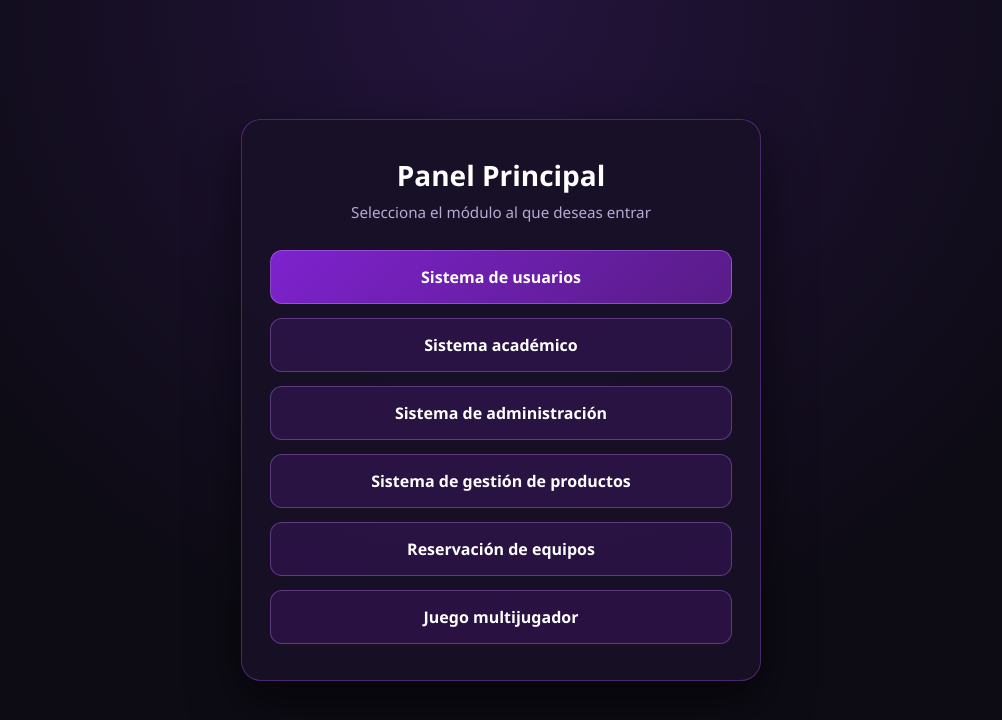
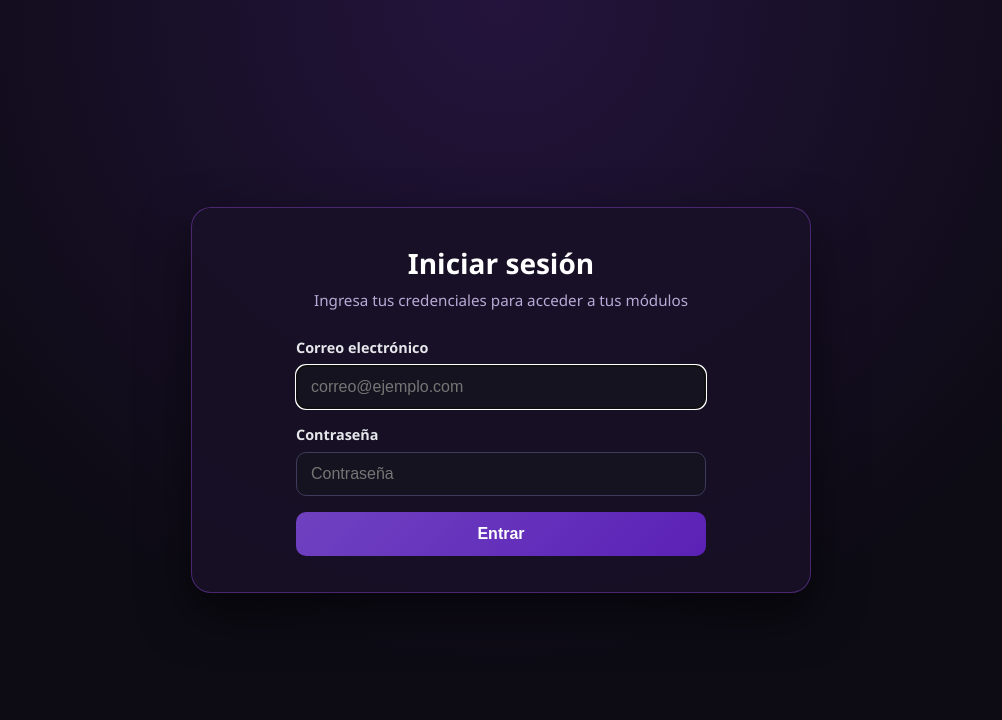
Before and after one commit to ruthitzelmorales84-star/sistema-de-usuarios-r, a Laravel app: page / in a window 1280 px wide. Shown: the top 720 px of the page, without its empty margins (139-1141 px from the left). Run offline with Laravel 12, Linux system fonts and the light colour scheme.

Commit message:
cambios avanzados generales

```diff
--- a/app/Http/Controllers/ComputerReservationController.php
+++ b/app/Http/Controllers/ComputerReservationController.php
@@ -66,7 +66,7 @@ class ComputerReservationController extends Controller
 
     public function reserve(Request $request, Computer $computer)
     {
-        if (! in_array($request->user()->role, ['estudiante', 'alumno'], true)) {
+        if ($request->user()->role !== 'estudiante') {
             abort(403, 'Solo los estudiantes pueden reservar equipos.');
         }
 
--- a/database/seeders/DatabaseSeeder.php
+++ b/database/seeders/DatabaseSeeder.php
@@ -20,7 +20,7 @@ class DatabaseSeeder extends Seeder
             ['name' => 'Administrador', 'email' => 'admin@example.com', 'role' => 'admin'],
             ['name' => 'Empleado', 'email' => 'empleado@example.com', 'role' => 'empleado'],
             ['name' => 'Profesor', 'email' => 'profesor@example.com', 'role' => 'profesor'],
-            ['name' => 'Alumno', 'email' => 'alumno@example.com', 'role' => 'alumno'],
+            ['name' => 'Estudiante', 'email' => 'alumno@example.com', 'role' => 'estudiante'],
             ['name' => 'Estudiante', 'email' => 'estudiante@example.com', 'role' => 'estudiante'],
             ['name' => 'Jugador', 'email' => 'jugador@example.com', 'role' => 'jugador'],
         ];
--- a/resources/views/academic/index.blade.php
+++ b/resources/views/academic/index.blade.php
@@ -91,7 +91,7 @@
             } elseif ($sessionRole && $sessionRole !== 'profesor') {
                 $currentRole = $sessionRole;
             } else {
-                $currentRole = $currentUser?->role ?? 'alumno';
+                $currentRole = $currentUser?->role ?? 'estudiante';
             }
         @endphp
 
--- a/resources/views/home.blade.php
+++ b/resources/views/home.blade.php
@@ -24,7 +24,7 @@
 
         .panel {
             width: 100%;
-            max-width: 520px;
+            max-width: 620px;
             background: rgba(24, 17, 38, 0.92);
             border: 1px solid rgba(168, 85, 247, 0.35);
             border-radius: 20px;
@@ -52,6 +52,34 @@
             gap: 14px;
         }
 
+        .login-form {
+            max-width: 410px;
+            margin: 0 auto;
+            text-align: left;
+        }
+
+        .form-group {
+            margin-bottom: 16px;
+        }
+
+        label {
+            display: block;
+            margin-bottom: 8px;
+            color: #e5e7eb;
+            font-size: 0.9rem;
+            font-weight: 600;
+        }
+
+        input {
+            width: 100%;
+            padding: 12px 14px;
+            border: 1px solid #3f3b5c;
+            border-radius: 10px;
+            background: #14131f;
+            color: #f3f4f6;
+            font-size: 1rem;
+        }
+
         .btn-module {
             display: flex;
             align-items: center;
@@ -74,6 +102,36 @@
             box-shadow: 0 10px 24px rgba(147, 51, 234, 0.35);
         }
 
+        .btn-submit,
+        .btn-logout {
+            width: 100%;
+            padding: 13px 18px;
+            border: 0;
+            border-radius: 10px;
+            background: linear-gradient(135deg, #6f42c1 0%, #5b21b6 100%);
+            color: #ffffff;
+            font-size: 1rem;
+            font-weight: 600;
+            cursor: pointer;
+        }
+
+        .btn-logout {
+            background: rgba(220, 38, 38, 0.22);
+            border: 1px solid rgba(248, 113, 113, 0.45);
+            color: #fecaca;
+        }
+
+        .alert-error {
+            margin: 0 auto 18px;
+            max-width: 410px;
+            padding: 12px 14px;
+            border: 1px solid rgba(248, 113, 113, 0.45);
+            border-radius: 10px;
+            background: rgba(220, 38, 38, 0.16);
+            color: #fca5a5;
+            text-align: left;
+        }
+
         .btn-secondary {
             background: rgba(126, 34, 206, 0.18);
             border: 1px solid rgba(192, 132, 252, 0.35);
@@ -86,17 +144,79 @@
 </head>
 <body>
     <main class="panel">
+        @auth
+            @php($currentUser = auth()->user())
             <h1>Panel Principal</h1>
-        <p class="subtitle">Selecciona el módulo al que deseas entrar</p>
+            <p class="subtitle">Hola, {{ $currentUser->name }}. Selecciona un módulo disponible para tu rol ({{ $currentUser->role }}).</p>
 
             <div class="actions">
-            <a href="{{ url('/sistema-usuarios') }}" class="btn-module">Sistema de usuarios</a>
+                @if($currentUser->role === 'admin')
+                    <a href="{{ route('modules.users') }}" class="btn-module">Sistema de usuarios</a>
                     <a href="{{ route('modules.academic') }}" class="btn-module btn-secondary">Sistema académico</a>
-            <a href="{{ url('/sistema-administracion') }}" class="btn-module btn-secondary">Sistema de administración</a>
+                    <a href="{{ route('modules.admin') }}" class="btn-module btn-secondary">Sistema de administración</a>
                     <a href="{{ route('products.index') }}" class="btn-module btn-secondary">Sistema de gestión de productos</a>
                     <a href="{{ route('reservations.index') }}" class="btn-module btn-secondary">Reservación de equipos</a>
-            <a href="{{ url('/juego-multijugador') }}" class="btn-module btn-secondary">Juego multijugador</a>
+                    <a href="{{ route('multiplayer.index') }}" class="btn-module btn-secondary">Juego multijugador</a>
+                @elseif($currentUser->role === 'empleado')
+                    <a href="{{ route('modules.users') }}" class="btn-module">Sistema de usuarios</a>
+                    <a href="{{ route('products.index') }}" class="btn-module btn-secondary">Sistema de gestión de productos</a>
+                @elseif($currentUser->role === 'profesor')
+                    <a href="{{ route('modules.academic') }}" class="btn-module">Sistema académico</a>
+                @elseif($currentUser->role === 'estudiante')
+                    <a href="{{ route('modules.academic') }}" class="btn-module">Sistema académico</a>
+                    <a href="{{ route('reservations.index') }}" class="btn-module btn-secondary">Reservación de equipos</a>
+                @elseif($currentUser->role === 'jugador')
+                    <a href="{{ route('multiplayer.index') }}" class="btn-module">Juego multijugador</a>
+                @else
+                    <p class="subtitle">Tu cuenta aún no tiene módulos asignados.</p>
+                @endif
+
+                <form action="{{ route('logout') }}" method="POST">
+                    @csrf
+                    <button type="submit" class="btn-logout">Cerrar sesión</button>
+                </form>
             </div>
+        @else
+            <h1>Iniciar sesión</h1>
+            <p class="subtitle">Ingresa tus credenciales para acceder a tus módulos</p>
+
+            @if($errors->any())
+                <div class="alert-error" role="alert">
+                    @foreach($errors->all() as $error)
+                        <div>{{ $error }}</div>
+                    @endforeach
+                </div>
+            @endif
+
+            <form class="login-form" method="POST" action="{{ route('login.attempt') }}">
+                @csrf
+                <div class="form-group">
+                    <label for="email">Correo electrónico</label>
+                    <input
+                        id="email"
+                        type="email"
+                        name="email"
+                        value="{{ old('email') }}"
+                        placeholder="correo@ejemplo.com"
+                        autocomplete="username"
+                        required
+                        autofocus
+                    >
+                </div>
+                <div class="form-group">
+                    <label for="password">Contraseña</label>
+                    <input
+                        id="password"
+                        type="password"
+                        name="password"
+                        placeholder="Contraseña"
+                        autocomplete="current-password"
+                        required
+                    >
+                </div>
+                <button type="submit" class="btn-submit">Entrar</button>
+            </form>
+        @endauth
     </main>
 </body>
 </html>
--- a/resources/views/reservations/index.blade.php
+++ b/resources/views/reservations/index.blade.php
@@ -47,7 +47,7 @@
                     <td>{{ $computer->description ?? '-' }}</td>
                     <td>{{ $computer->status === 'available' ? 'Disponible' : 'Reservado' }}</td>
                     <td>
-                        @if($computer->status === 'available' && in_array(auth()->user()->role, ['estudiante', 'alumno'], true))
+                        @if($computer->status === 'available' && auth()->user()->role === 'estudiante')
                             <form class="inline" method="POST" action="{{ route('reservations.reserve', $computer) }}">
                                 @csrf <button type="submit">Reservar</button>
                             </form>
--- a/resources/views/users/index.blade.php
+++ b/resources/views/users/index.blade.php
@@ -183,7 +183,9 @@
                         @if(in_array(auth()->user()?->role, ['admin', 'empleado'], true))
                             <td>
                                 <div class="actions-group">
-                                    <a href="{{ route('users.edit', $user->id) }}" class="btn btn-edit">Editar</a>
+                                    @if(auth()->user()?->role === 'admin' || $user->role !== 'admin')
+                                        <a href="{{ route('users.edit', $user->id) }}" class="btn btn-edit">Editar</a>
+                                    @endif
                                     @if(auth()->user()?->role === 'admin')
                                         <form action="{{ route('users.destroy', $user->id) }}" method="POST" onsubmit="return confirm('¿Deseas eliminar/deshabilitar este usuario?');">
                                             @csrf
--- a/routes/web.php
+++ b/routes/web.php
@@ -22,9 +22,9 @@ Route::get('/sistema-administracion', function (Request $request) {
     }
 
     return view('modules.admin');
-})->name('modules.admin');
+})->middleware('role:admin')->name('modules.admin');
 
-Route::middleware('auth')->prefix('juego-multijugador')->name('multiplayer.')->group(function () {
+Route::middleware(['auth', 'role:jugador,admin'])->prefix('juego-multijugador')->name('multiplayer.')->group(function () {
     Route::get('/', [TicTacToeController::class, 'index'])->name('index');
     Route::post('/crear', [TicTacToeController::class, 'create'])->middleware('role:jugador,admin')->name('create');
     Route::post('/{game}/unirse', [TicTacToeController::class, 'join'])->middleware('role:jugador,admin')->name('join');
@@ -40,11 +40,21 @@ Route::middleware('auth')->prefix('juego-multijugador')->name('multiplayer.')->g
 });
 
 Route::middleware('auth')->group(function () {
-    Route::get('/sistema-academico', [AcademicAccessController::class, 'chooseRole'])->name('modules.academic');
-    Route::post('/sistema-academico/alumno', [AcademicAccessController::class, 'enterStudent'])->name('academic.student.enter');
-    Route::get('/sistema-academico/profesor', [AcademicAccessController::class, 'showProfessorForm'])->name('academic.professor.form');
-    Route::post('/sistema-academico/profesor/enviar-codigo', [AcademicAccessController::class, 'sendProfessorCode'])->name('academic.professor.send');
-    Route::post('/sistema-academico/profesor/verificar', [AcademicAccessController::class, 'verifyProfessorCode'])->name('academic.professor.verify');
+    Route::get('/sistema-academico', [AcademicAccessController::class, 'chooseRole'])
+        ->middleware('role:admin,profesor,estudiante')
+        ->name('modules.academic');
+    Route::post('/sistema-academico/estudiante', [AcademicAccessController::class, 'enterStudent'])
+        ->middleware('role:admin,estudiante')
+        ->name('academic.student.enter');
+    Route::get('/sistema-academico/profesor', [AcademicAccessController::class, 'showProfessorForm'])
+        ->middleware('role:admin,profesor')
+        ->name('academic.professor.form');
+    Route::post('/sistema-academico/profesor/enviar-codigo', [AcademicAccessController::class, 'sendProfessorCode'])
+        ->middleware('role:admin,profesor')
+        ->name('academic.professor.send');
+    Route::post('/sistema-academico/profesor/verificar', [AcademicAccessController::class, 'verifyProfessorCode'])
+        ->middleware('role:admin,profesor')
+        ->name('academic.professor.verify');
 });
 
 Route::middleware(['auth', 'role:empleado,admin'])->prefix('productos')->name('products.')->group(function () {
@@ -66,25 +76,23 @@ Route::get('/verificacion-admin', [AuthController::class, 'showTwoFactorChalleng
 Route::post('/verificacion-admin', [AuthController::class, 'verifyTwoFactor'])->name('admin.2fa.verify');
 
 Route::middleware('auth')->prefix('reservaciones')->name('reservations.')->group(function () {
-    Route::get('/', [ComputerReservationController::class, 'index'])->name('index');
+    Route::get('/', [ComputerReservationController::class, 'index'])
+        ->middleware('role:admin,estudiante')
+        ->name('index');
     Route::middleware('role:admin')->group(function () {
         Route::post('/equipos', [ComputerReservationController::class, 'storeEquipment'])->name('equipment.store');
         Route::put('/equipos/{computer}', [ComputerReservationController::class, 'updateEquipment'])->name('equipment.update');
         Route::delete('/equipos/{computer}', [ComputerReservationController::class, 'destroyEquipment'])->name('equipment.destroy');
     });
-    Route::middleware('role:estudiante,alumno')->post('/equipos/{computer}/reservar', [ComputerReservationController::class, 'reserve'])->name('reserve');
-    Route::post('/{reservation}/cancelar', [ComputerReservationController::class, 'cancel'])->name('cancel');
+    Route::middleware('role:estudiante')->post('/equipos/{computer}/reservar', [ComputerReservationController::class, 'reserve'])->name('reserve');
+    Route::post('/{reservation}/cancelar', [ComputerReservationController::class, 'cancel'])
+        ->middleware('role:admin,estudiante')
+        ->name('cancel');
 });
 
 Route::middleware(['auth', 'role:admin'])->prefix('admin')->name('admin.')->group(function () {
     Route::get('/dashboard', function () {
         return view('dashboards.admin');
-    })->name('dashboard');
-});
-
-Route::middleware(['auth', 'role:empleado,admin'])->prefix('empleado')->name('empleado.')->group(function () {
-    Route::get('/dashboard', function () {
-        return view('dashboards.empleado');
     })->name('dashboard');
 });
 
@@ -98,7 +106,7 @@ Route::get('/sistema-usuarios', function (Request $request) {
     }
 
     return view('modules.users');
-})->name('modules.users');
+})->middleware(['auth', 'role:empleado,admin'])->name('modules.users');
 
 Route::get('/users', function (Request $request) {
     if (! Auth::check()) {
@@ -144,7 +152,7 @@ Route::middleware('auth')->get('/academic', function (Request $request) {
         return app(AcademicRecordController::class)->index($request);
     }
 
-    if ($sessionRole === 'alumno' || in_array($userRole, ['profesor', 'alumno', 'estudiante'], true)) {
+    if ($sessionRole === 'estudiante' || in_array($userRole, ['profesor', 'estudiante'], true)) {
         return app(AcademicRecordController::class)->index($request);
     }
 
```
Also changed, not shown: app/Http/Controllers/AcademicAccessController.php (+6 -6 lines), app/Http/Controllers/AcademicRecordController.php (+6 -6 lines), app/Http/Controllers/AuthController.php (+6 -16 lines), app/Http/Controllers/UserController.php (+29 -2 lines), resources/views/academic/role-select.blade.php (+10 -6 lines), resources/views/users/create.blade.php (+5 -6 lines), resources/views/users/edit.blade.php (+15 -9 lines), tests/Feature/ComplianceTest.php (+162 -2 lines), database/migrations/2026_11_22_190000_normalize_alumno_role_to_estudiante.php (added). Lines whose indentation alone changed are shown as unchanged.
